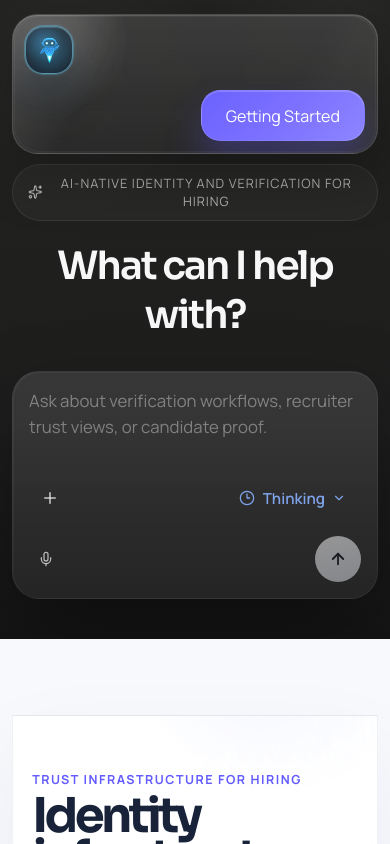
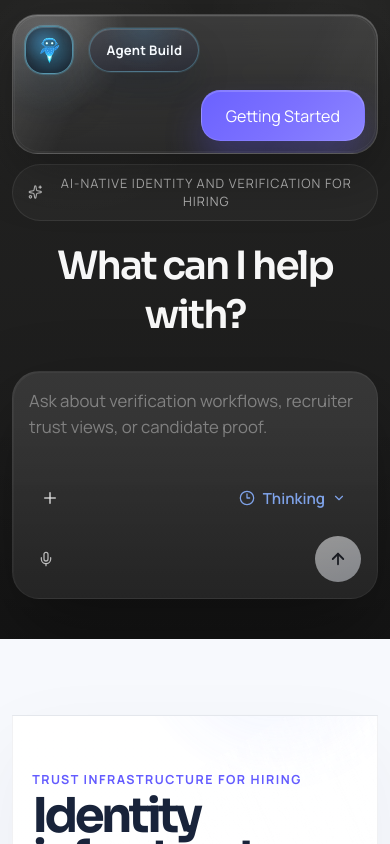
Before and after one commit to StefanoCaruso456/Career-AI, a Next.js app: page / in a window 390 px wide. Shown: the top 844 px of the page. Built offline with nearby package versions, Linux system fonts and the light colour scheme; no server answers.

Commit message:
Add centered Agent Build header tab

```diff
--- a/components/floating-site-header.module.css
+++ b/components/floating-site-header.module.css
@@ -9,9 +9,9 @@
 
 .shell {
   position: relative;
-  display: flex;
+  display: grid;
+  grid-template-columns: auto 1fr auto;
   align-items: center;
-  justify-content: space-between;
   gap: 1rem;
   padding: 0.78rem 0.9rem;
   border-radius: 1.9rem;
@@ -31,6 +31,7 @@
 }
 
 .homeAction,
+.navTab,
 .ghostAction,
 .primaryAction,
 .ghostButton,
@@ -64,6 +65,45 @@
     0 20px 36px rgba(5, 15, 28, 0.34),
     inset 0 1px 0 rgba(255, 255, 255, 0.14),
     inset 0 -1px 0 rgba(120, 219, 255, 0.08);
+}
+
+.centerNav {
+  position: relative;
+  z-index: 1;
+  display: flex;
+  justify-content: center;
+}
+
+.navTab {
+  min-width: 10.5rem;
+  padding: 0.8rem 1.35rem;
+  border-radius: 999px;
+  border: 1px solid rgba(255, 255, 255, 0.1);
+  background:
+    linear-gradient(180deg, rgba(255, 255, 255, 0.1), rgba(255, 255, 255, 0.04)),
+    rgba(17, 22, 35, 0.46);
+  color: rgba(245, 249, 255, 0.82);
+  font-size: 0.88rem;
+  font-weight: 700;
+  letter-spacing: 0.02em;
+  box-shadow:
+    inset 0 1px 0 rgba(255, 255, 255, 0.12),
+    0 16px 28px rgba(0, 0, 0, 0.16);
+  -webkit-backdrop-filter: blur(18px) saturate(150%);
+  backdrop-filter: blur(18px) saturate(150%);
+}
+
+.navTabCurrent {
+  border-color: rgba(121, 218, 255, 0.3);
+  background:
+    radial-gradient(circle at 50% 0%, rgba(71, 189, 255, 0.12), transparent 62%),
+    linear-gradient(180deg, rgba(255, 255, 255, 0.12), rgba(255, 255, 255, 0.05)),
+    rgba(17, 22, 35, 0.54);
+  color: #f7fbff;
+  box-shadow:
+    0 20px 32px rgba(8, 24, 41, 0.22),
+    0 0 0 1px rgba(121, 218, 255, 0.12),
+    inset 0 1px 0 rgba(255, 255, 255, 0.14);
 }
 
 .homeAction::before {
@@ -150,7 +190,7 @@
   display: flex;
   align-items: center;
   gap: 0.75rem;
-  margin-left: auto;
+  justify-self: end;
 }
 
 .ghostAction {
@@ -251,6 +291,7 @@
 }
 
 .homeAction:hover,
+.navTab:hover,
 .ghostAction:hover,
 .primaryAction:hover,
 .ghostButton:hover,
@@ -263,6 +304,7 @@
 }
 
 .homeAction:focus-visible,
+.navTab:focus-visible,
 .ghostAction:focus-visible,
 .primaryAction:focus-visible,
 .ghostButton:focus-visible,
@@ -300,11 +342,17 @@
     padding: 0.72rem 0.78rem;
     border-radius: 1.6rem;
   }
+
+  .navTab {
+    min-width: 9.25rem;
+    padding-inline: 1.1rem;
+  }
 }
 
 @media (max-width: 560px) {
   .shell {
-    flex-wrap: wrap;
+    grid-template-columns: auto 1fr;
+    align-items: start;
   }
 
   .homeAction {
@@ -312,7 +360,19 @@
     height: 3rem;
   }
 
+  .centerNav {
+    justify-content: flex-start;
+    align-self: center;
+  }
+
+  .navTab {
+    min-width: auto;
+    padding: 0.76rem 1rem;
+    font-size: 0.82rem;
+  }
+
   .actions {
+    grid-column: 1 / -1;
     width: 100%;
     justify-content: flex-end;
     flex-wrap: wrap;
@@ -337,6 +397,7 @@
   }
 
   .homeAction:hover,
+  .navTab:hover,
   .ghostAction:hover,
   .primaryAction:hover {
     transform: none;
--- a/components/floating-site-header.tsx
+++ b/components/floating-site-header.tsx
@@ -1,5 +1,6 @@
 import { googleOAuthEnabled } from "@/auth";
 import { HeaderAuthControls } from "./header-auth-controls";
+import { HeaderCenterTab } from "./header-center-tab";
 import { HeaderHomeLink } from "./header-home-link";
 import styles from "./floating-site-header.module.css";
 
@@ -8,6 +9,7 @@ export function FloatingSiteHeader() {
     <header className={styles.header}>
       <div className={styles.shell}>
         <HeaderHomeLink />
+        <HeaderCenterTab />
         <HeaderAuthControls googleOAuthEnabled={googleOAuthEnabled} />
       </div>
     </header>
--- /dev/null
+++ b/components/header-center-tab.tsx
@@ -0,0 +1,22 @@
+"use client";
+
+import Link from "next/link";
+import { usePathname } from "next/navigation";
+import styles from "./floating-site-header.module.css";
+
+export function HeaderCenterTab() {
+  const pathname = usePathname();
+  const isHome = pathname === "/";
+
+  return (
+    <div className={styles.centerNav}>
+      <Link
+        aria-current={isHome ? "page" : undefined}
+        className={isHome ? `${styles.navTab} ${styles.navTabCurrent}` : styles.navTab}
+        href="/"
+      >
+        Agent Build
+      </Link>
+    </div>
+  );
+}
```
